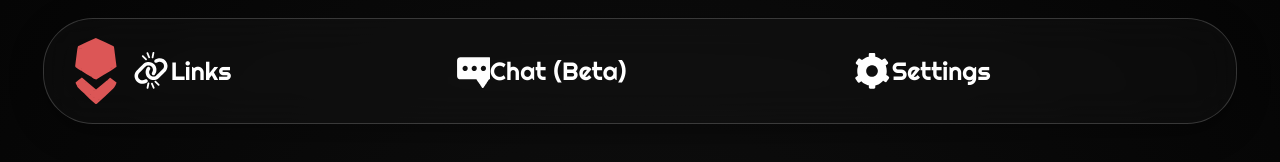
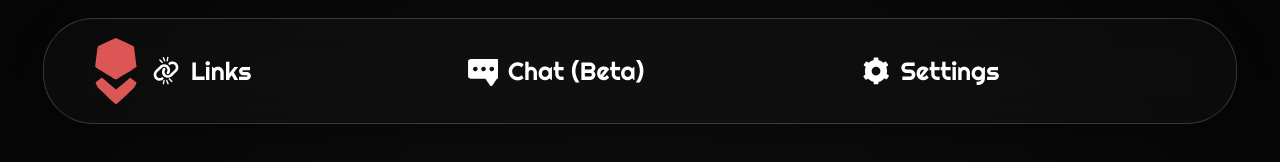
Before and after one commit to Angulorecto/iwillchangebeta, a website: page public/index.html in a window 1280 px wide. Drawn offline with Linux system fonts and the light colour scheme.

Commit message:
Update style.css

```diff
--- a/public/css/style.css
+++ b/public/css/style.css
@@ -23,7 +23,7 @@ body {
     background-color: rgba(65, 65, 65, 0.1);
 }
 
-.logo {
+.logoCreated {
     margin-left: 20px; /* Adjust margin as needed */
     margin-right: 4%;
 }
@@ -38,8 +38,9 @@ body {
     flex-grow: 1; /* Allow items to grow to fill the space equally */
 }
 
-.linkIcon,
-.settingsIcon {
+.linkCreatedIcon,
+.chatCreatedIcon,
+.settingsCreatedIcon {
     height: 30px; /* Adjust height as needed */
     width: 30px;  /* Adjust width as needed */
     margin-right: 10px; /* Add margin between icon and text */
```
